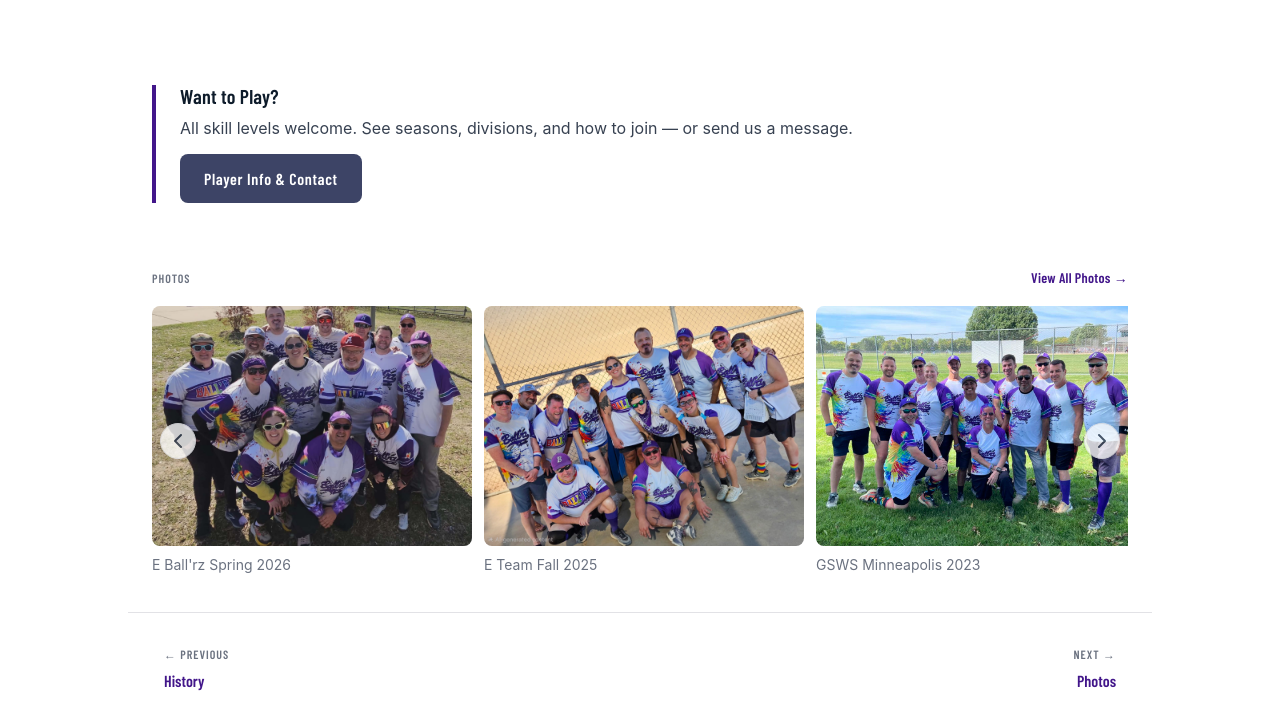
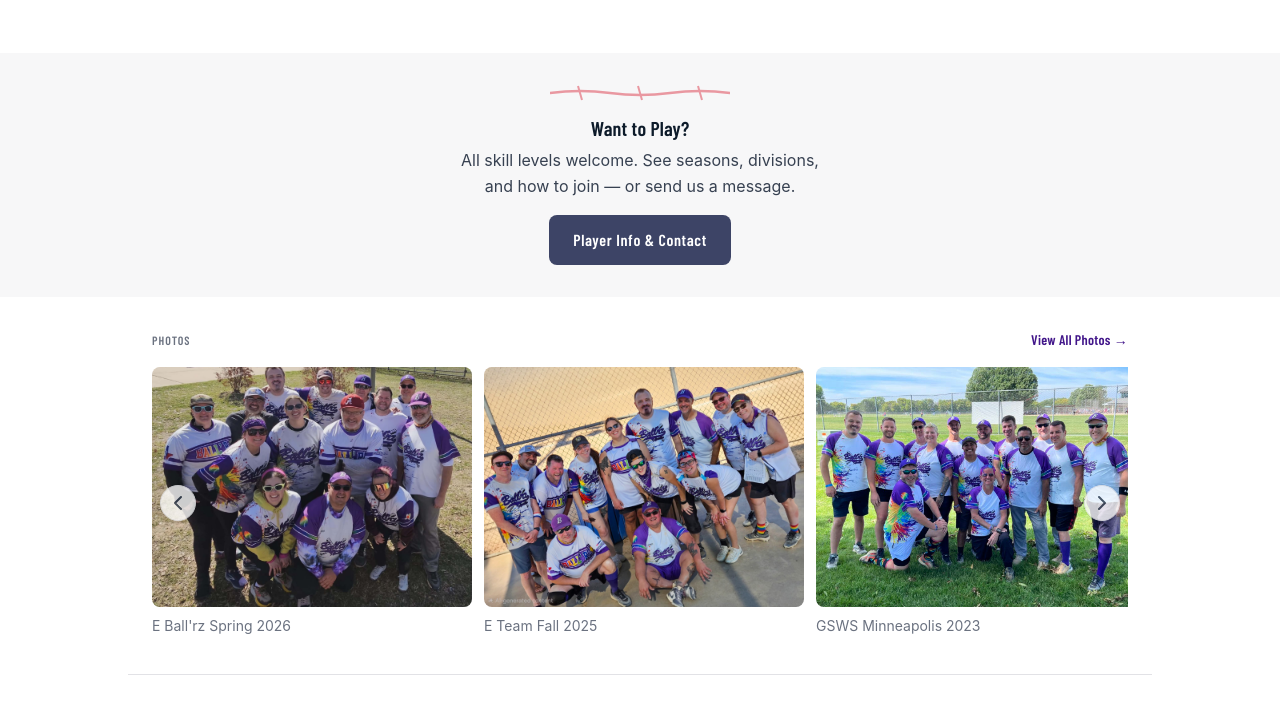
Before and after one commit to garrettatx/austinballrz, an Astro site: page /achievements in a window 1280 px wide. Shown: the part 1448-2152 px from the top of the page. Built offline with nearby package versions, Linux system fonts and the light colour scheme; Astro itself is replaced by a stand-in of ours.

Commit message:
Integrate stitch rule into PlayCTA as a branded gray band
PlayCTA now wraps in bg-alt with stitch at top — creates visual
contrast on white pages and gives the stitch its proper background.
Removed purple left border, centered content. The pattern is now:
gray band + stitch = Ball'rz branded moment.

Homepage About keeps its own stitch. Inner pages get it via PlayCTA.
Cleaned up unused StitchRule imports from inner pages.

Co-Authored-By: Claude Opus 4.6 (1M context) <noreply@anthropic.com>

```diff
--- a/src/components/PlayCTA.astro
+++ b/src/components/PlayCTA.astro
@@ -1,16 +1,17 @@
 ---
 /**
- * PlayCTA — lightweight "Want to play?" call-to-action banner.
+ * PlayCTA — "Want to play?" call-to-action with stitch accent.
+ * Gray band with stitch rule at top, centered content.
  * Drop on any page before PhotoRow to drive people to the contact page.
  */
+import StitchRule from './StitchRule.astro';
 ---
 
-<section class="section-sm">
-  <div class="container">
-    <div class="fade-in" style={`border-left: 4px solid var(--color-accent); padding-left: var(--space-6);`}>
-      <p class="heading h4" style="margin-bottom: var(--space-2);">Want to Play?</p>
-      <p style="margin-bottom: var(--space-3); color: var(--color-body);">All skill levels welcome. See seasons, divisions, and how to join — or send us a message.</p>
-      <a href="/contact/#contact-form-top" class="btn btn-primary">Player Info & Contact</a>
-    </div>
+<section class="section-sm bg-alt">
+  <StitchRule />
+  <div class="container fade-in" style="text-align: center; padding-top: var(--space-4);">
+    <p class="heading h4" style="margin-bottom: var(--space-2);">Want to Play?</p>
+    <p style="margin-bottom: var(--space-4); color: var(--color-body); max-width: 38ch; margin-inline: auto;">All skill levels welcome. See seasons, divisions, and how to join — or send us a message.</p>
+    <a href="/contact/#contact-form-top" class="btn btn-primary">Player Info & Contact</a>
   </div>
 </section>
--- a/src/components/StitchRule.astro
+++ b/src/components/StitchRule.astro
@@ -1,11 +1,12 @@
 ---
 /**
  * StitchRule — softball seam decorative divider.
- * Wavy red seam line with stitch hash marks, centered between sections.
+ * Wavy red seam line with stitch hash marks.
+ * Always rendered on bg-alt (light gray) backgrounds.
  */
 ---
 
-<div style="display: flex; justify-content: center; margin-top: var(--space-4); margin-bottom: calc(-1 * var(--space-4));">
+<div style="display: flex; justify-content: center;">
   <svg
     style="display: block; width: 180px; height: 16px; opacity: 0.45;"
     viewBox="0 0 180 16"
--- a/src/pages/achievements.astro
+++ b/src/pages/achievements.astro
@@ -6,7 +6,6 @@ import PageNav from '../components/PageNav.astro';
 import PageHeader from '../components/PageHeader.astro';
 import PhotoRow from '../components/PhotoRow.astro';
 import PlayCTA from '../components/PlayCTA.astro';
-import StitchRule from '../components/StitchRule.astro';
 import { site } from '../data/site';
 import { breadcrumbSchema } from '../lib/schema';
 
--- a/src/pages/gear.astro
+++ b/src/pages/gear.astro
@@ -6,7 +6,6 @@ import PageNav from '../components/PageNav.astro';
 import PageHeader from '../components/PageHeader.astro';
 import PhotoRow from '../components/PhotoRow.astro';
 import PlayCTA from '../components/PlayCTA.astro';
-import StitchRule from '../components/StitchRule.astro';
 import { site } from '../data/site';
 import { breadcrumbSchema } from '../lib/schema';
 
--- a/src/pages/gopro.astro
+++ b/src/pages/gopro.astro
@@ -6,7 +6,6 @@ import PageNav from '../components/PageNav.astro';
 import PageHeader from '../components/PageHeader.astro';
 import PhotoRow from '../components/PhotoRow.astro';
 import PlayCTA from '../components/PlayCTA.astro';
-import StitchRule from '../components/StitchRule.astro';
 import { site } from '../data/site';
 import { breadcrumbSchema } from '../lib/schema';
 
--- a/src/pages/history.astro
+++ b/src/pages/history.astro
@@ -5,7 +5,6 @@ import Footer from '../components/Footer.astro';
 import PageNav from '../components/PageNav.astro';
 import PhotoRow from '../components/PhotoRow.astro';
 import PlayCTA from '../components/PlayCTA.astro';
-import StitchRule from '../components/StitchRule.astro';
 import PageHeader from '../components/PageHeader.astro';
 import { site } from '../data/site';
 import { breadcrumbSchema } from '../lib/schema';
--- a/src/pages/index.astro
+++ b/src/pages/index.astro
@@ -63,7 +63,9 @@ import { organizationSchema } from '../lib/schema';
         </p>
       </div>
     </div>
-    <StitchRule />
+    <div style="padding-top: var(--space-4);">
+      <StitchRule />
+    </div>
   </section>
 
   {/* ── Photos ── */}
--- a/src/pages/photos.astro
+++ b/src/pages/photos.astro
@@ -5,7 +5,6 @@ import Footer from '../components/Footer.astro';
 import PageNav from '../components/PageNav.astro';
 import PhotoModal from '../components/PhotoModal.astro';
 import PlayCTA from '../components/PlayCTA.astro';
-import StitchRule from '../components/StitchRule.astro';
 import PageHeader from '../components/PageHeader.astro';
 import { site } from '../data/site';
 import { photoYears } from '../data/photos';
```
